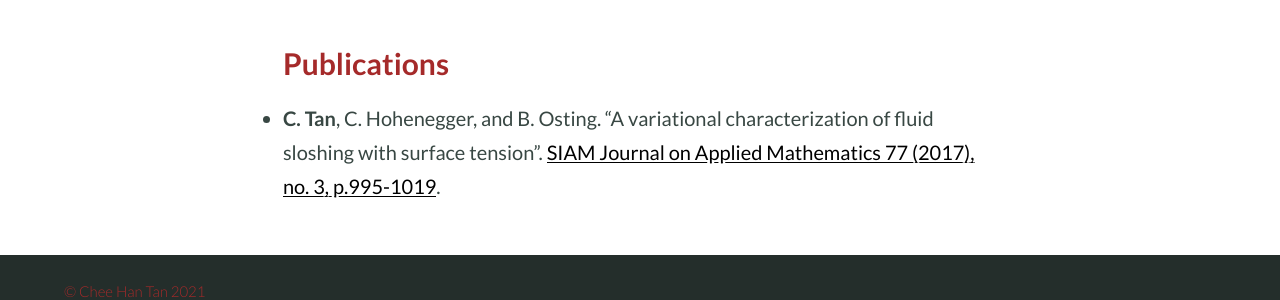
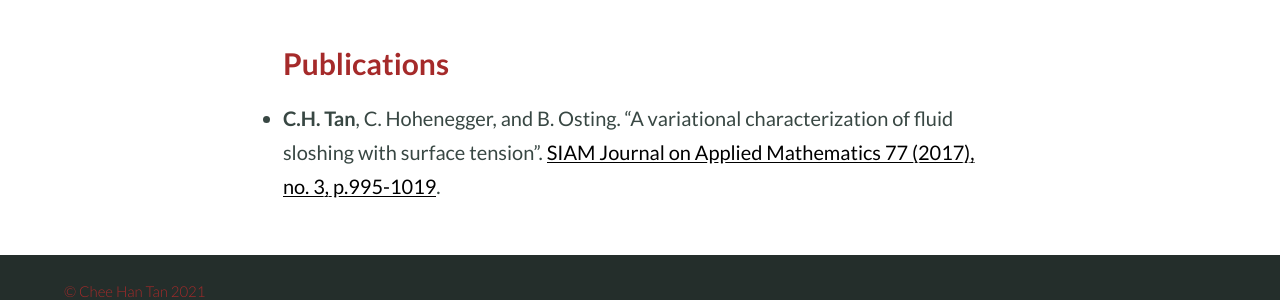
Before and after one commit to cheehantan/cheehantan.github.io, a Jekyll site: the page built from research.md, in a window 1280 px wide. Shown: the part 1022-1322 px from the top of the page. Built offline with Jekyll 4.4.1, drawn with Linux system fonts in a browser that asks for light colours.

```diff
--- a/research.md
+++ b/research.md
@@ -14,4 +14,4 @@ I am interested in using methods from the calculus of variations, applied analys
 * **C.H. Tan**, C. Hohenegger, and B. Osting. "An isoperimetric sloshing problem in a shallow container with surface tension." Submitted. [arXiv](https://arxiv.org/abs/2111.03766).
 <hr/>
 ### Publications
-* **C. Tan**, C. Hohenegger, and B. Osting. "A variational characterization of fluid sloshing with surface tension". [SIAM Journal on Applied Mathematics 77 (2017), no. 3, p.995-1019](https://epubs.siam.org/doi/10.1137/16M1104330).
+* **C.H. Tan**, C. Hohenegger, and B. Osting. "A variational characterization of fluid sloshing with surface tension". [SIAM Journal on Applied Mathematics 77 (2017), no. 3, p.995-1019](https://epubs.siam.org/doi/10.1137/16M1104330).
```
